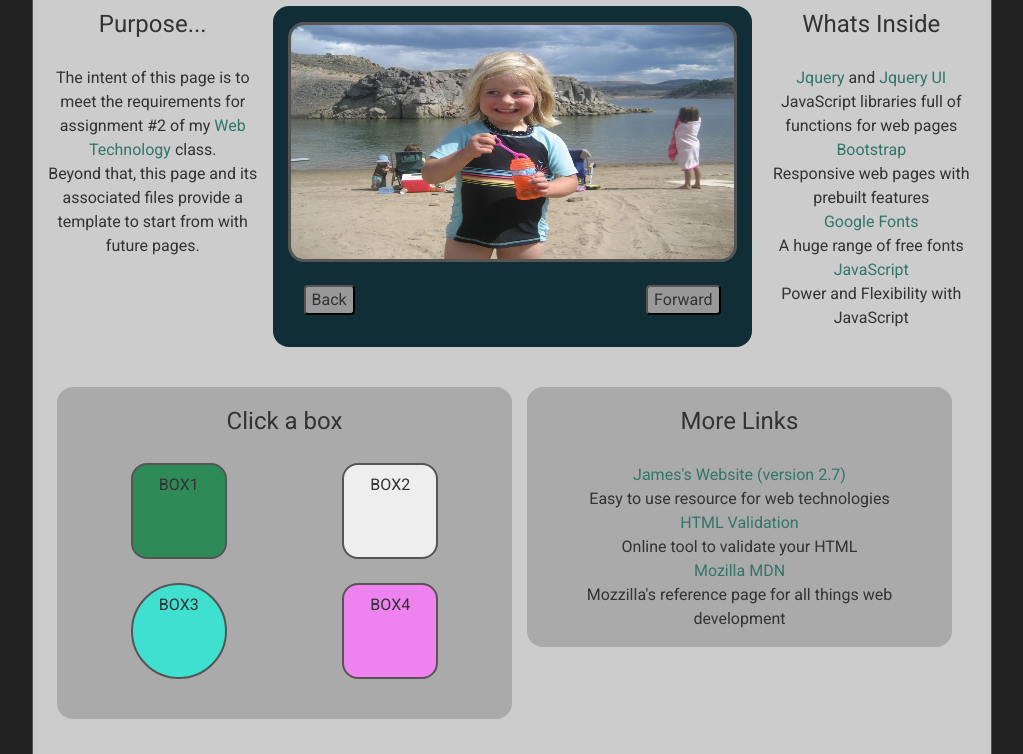
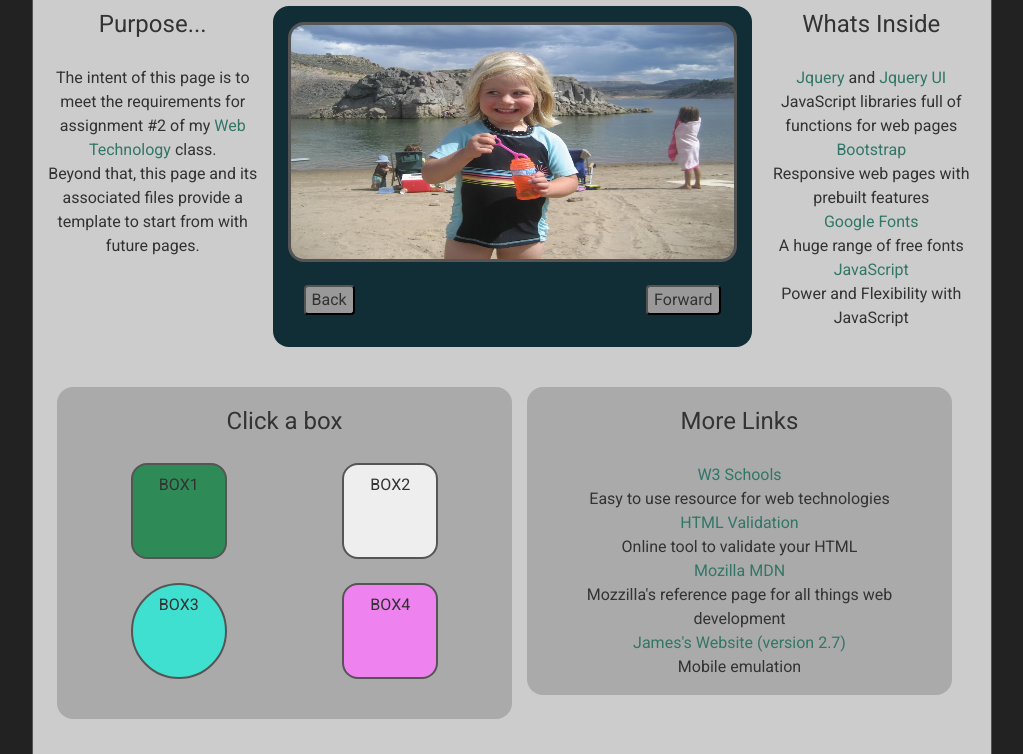
Before and after one commit to pagresham/sick_day, a plain HTML site: page index.html in a window 1280 px wide. Shown: the part 84-838 px from the top of the page, without its empty margins (128-1151 px from the left). Drawn offline with nearby package versions, Linux system fonts and the light colour scheme.

Commit message:
adjusted links

```diff
--- a/index.html
+++ b/index.html
@@ -109,12 +109,14 @@
 			<div class="col-sm-6">
 				<div class="center" id="links">
 					<h2>More Links</h2>
-					<p><a href="http://jamessecor.github.io/nomophobia">James's Website (version 2.7)</a></p>
+					<p><a href="http://www.w3schools.com/">W3 Schools</a></p>
 					<p>Easy to use resource for web technologies</p>
 					<p><a href="https://validator.w3.org/">HTML Validation</a></p>
 					<p>Online tool to validate your HTML</p>
 					<p><a href="https://developer.mozilla.org/en-US/">Mozilla MDN</a></p>
 					<p>Mozzilla's reference page for all things web development</p>
+					<p><a href="http://jamessecor.github.io/nomophobia">James's Website (version 2.7)</a></p>
+					<p>Mobile emulation</p>
 				</div>
 			</div>
 		</section>
```
